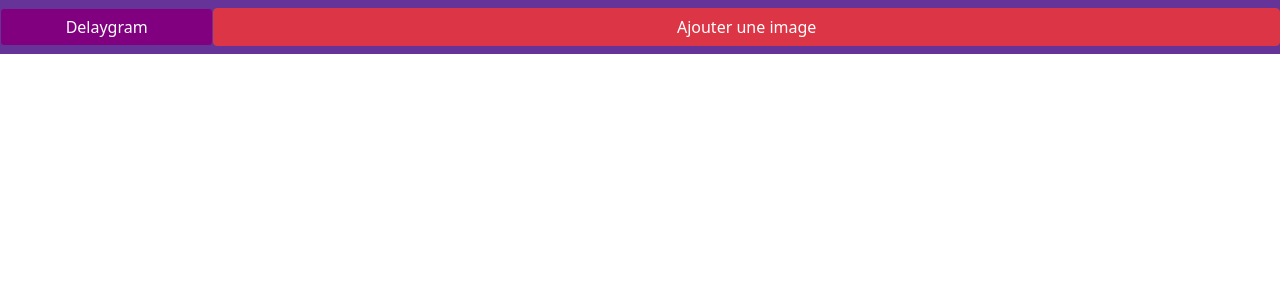
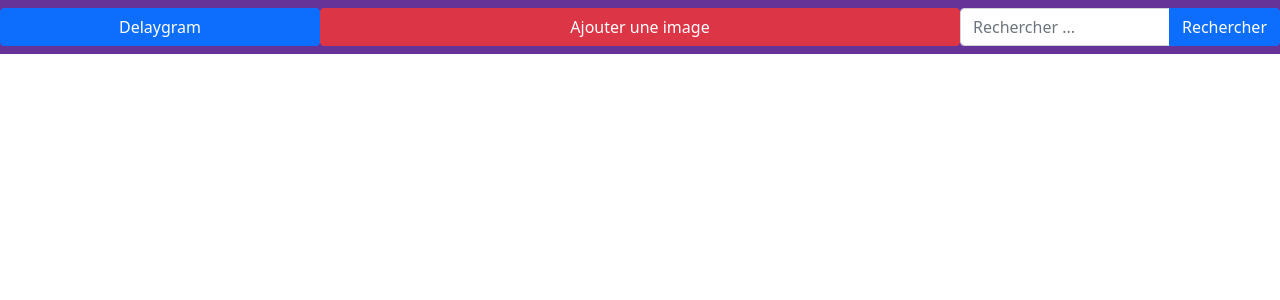
Before and after one commit to MadRealm/projet_web, a Flask app: page / in a window 1280 px wide. Shown: the top 300 px of the page. Run offline with Flask 2, Linux system fonts and the light colour scheme; data that the repository does not hold is empty.

Commit message:
Added search bar

```diff
--- a/app.py
+++ b/app.py
@@ -89,6 +89,11 @@ def delete_comment(comment_id=None):
     db.session.commit()
     return flask.redirect(flask.url_for('index'))
 
+@app.route("/search")
+def search(search_string=None):
+    search_result = database.models.Post.query.filter(search_string.in_(database.models.PostS.title))
+    return flask.render_template("homepage.html.jinja2", posts=search_result)
+
 
 if __name__ == '__main__':
     app.run()
--- a/templates/layout.html.jinja2
+++ b/templates/layout.html.jinja2
@@ -16,13 +16,17 @@
     <body>
 
     <nav class="navbar navbar-expand-lg navbar-dark" style = "background-color:rebeccapurple">
-        <div class=" d-grid col-2">
-                <a href="{{ url_for("index") }}" class = "btn btn-primary" role="button" style =" background-color: purple; border-color:rebeccapurple" >Delaygram </a>
+        <div class="d-grid col">
+                <a href="{{ url_for("index") }}" class = "btn btn-primary" role="button">Delaygram </a>
         </div>
-        <div class="d-grid col-10">
+        <div class="d-grid col-6">
             <a href="{{ url_for("create_or_process_post")}}" class="btn btn-danger " role ="button" id="2">Ajouter une image</a>
         </div>
-
+        <div class="input-group col">
+          <input type="text" class="form-control" placeholder="Rechercher ..." aria-label="Recipient's username" aria-describedby="button-addon2">
+          <a href="{{  url_for("search")  }}" class="btn btn-primary" role="button" id="button-addon2">Rechercher</a>
+        </div>
+        </div>
     </nav>
 
 
--- a/templates/sidebar.html.jinja2.html
+++ /dev/null
@@ -1,4 +0,0 @@
-{% extends "layout.html.jinja2" %}
-
-{%  block body %}
-{% endblock %}
```
